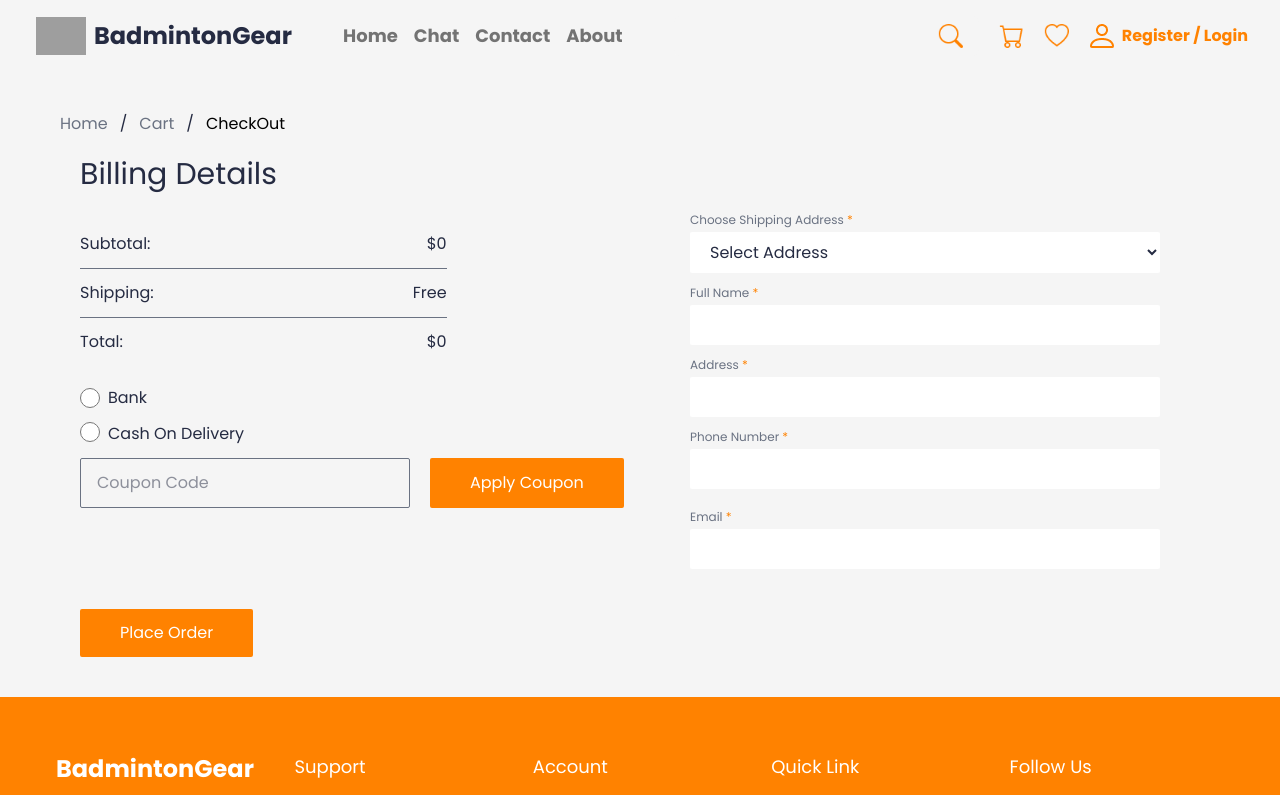
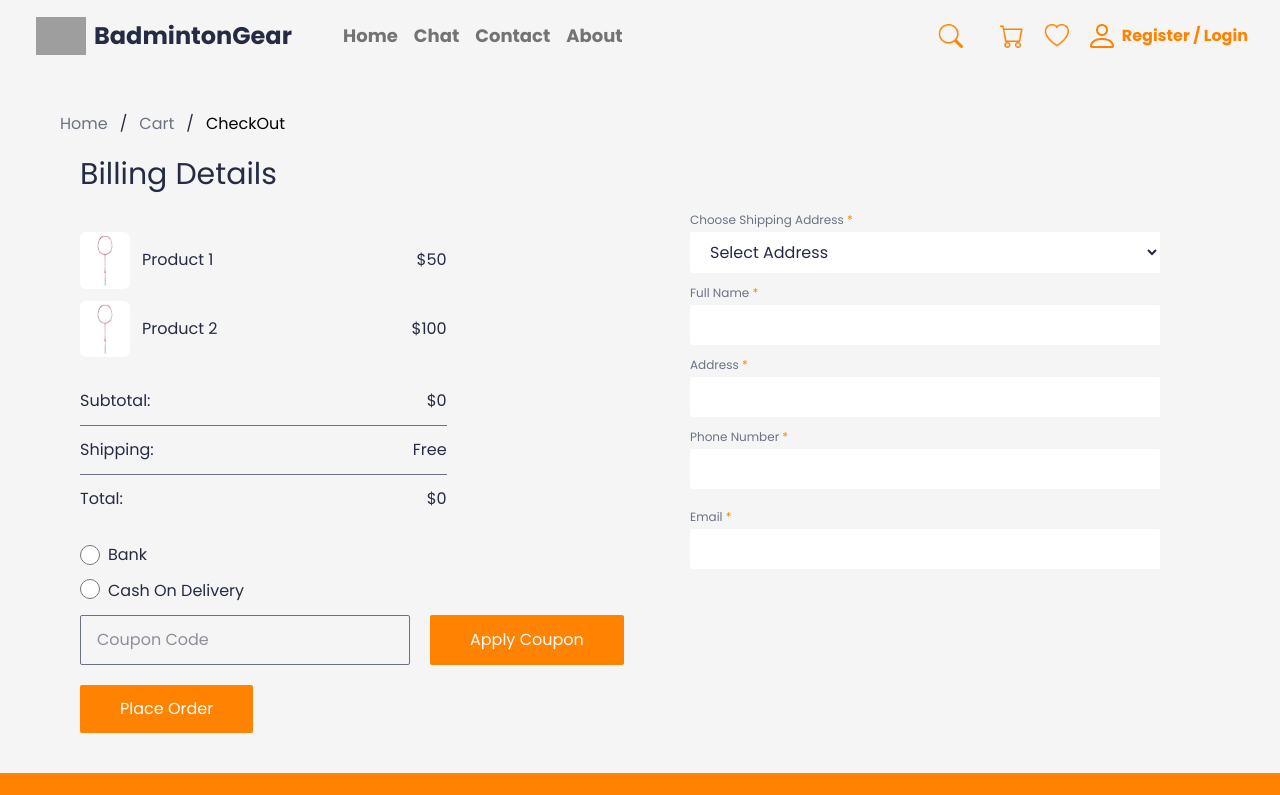
Before and after one commit to ITechIOI/SE113-BadmintonGear-Testing, a Next.js app: page /checkout in a window 1280 px wide. Shown: the top 795 px of the page. Built offline with nearby package versions, Linux system fonts and the light colour scheme; grey boxes are pictures that could not be loaded.

Commit message:
Update checkout page

```diff
--- a/src/app/checkout/page.js
+++ b/src/app/checkout/page.js
@@ -1,4 +1,5 @@
 import React from 'react'
+import CheckOutItem from '@/components/CheckOutItem';
 
 export default function CheckOut() {
     const subtotal = 0; // calculate subtotal from items in cart
@@ -17,8 +18,9 @@ export default function CheckOut() {
                 <div className='grid grid-col lg:grid-cols-2 gap-5 mt-5'>
                     <div>
                         {/* List of Product */}
-                        <div>
-
+                        <div className='w-2/3 mt-5'>
+                            <CheckOutItem item={{ product: "Product 1", image: "/images/product1.png", subtotal: 50 }} />
+                            <CheckOutItem item={{ product: "Product 2", image: "/images/product1.png", subtotal: 100 }} />
                         </div>
                         <div className='w-2/3 rounded-md py-5 flex flex-col'>
                             <div className='border-b border-gray-500 flex justify-between pb-3 mb-3'>
--- /dev/null
+++ b/src/components/CheckOutItem.js
@@ -0,0 +1,14 @@
+import React from 'react'
+import Image from 'next/image'
+
+export default function CheckOutItem(item) {
+    return (
+        <div className='flex items-center justify-between mb-3'>
+            <div className='flex items-center'>
+                <Image src={item.item.image} alt={item.item.product} width={50} height={50} className='rounded-md mr-3' />
+                <p>{item.item.product}</p>
+            </div>
+            <div>${item.item.subtotal}</div>
+        </div>
+    )
+}
```
